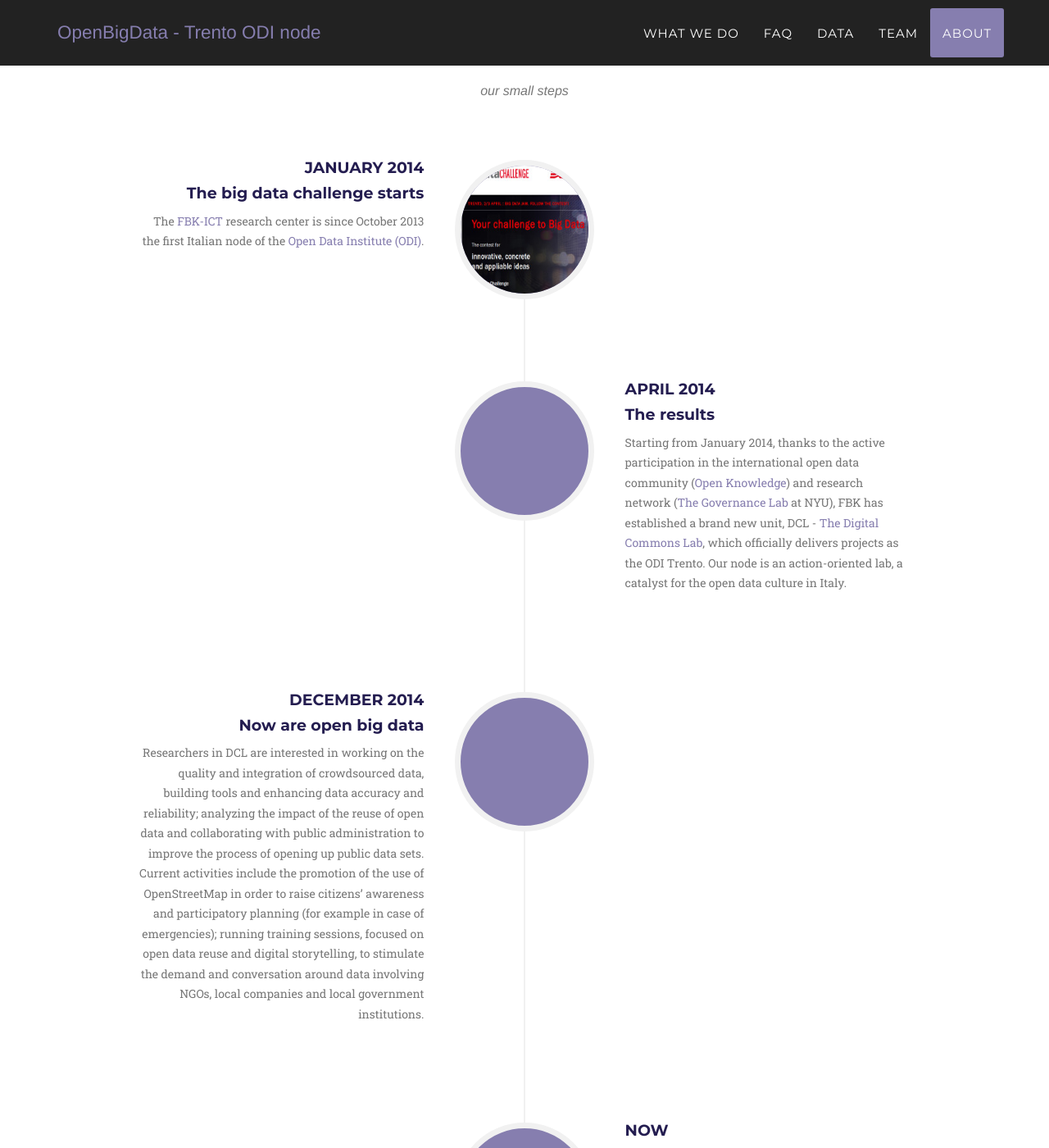
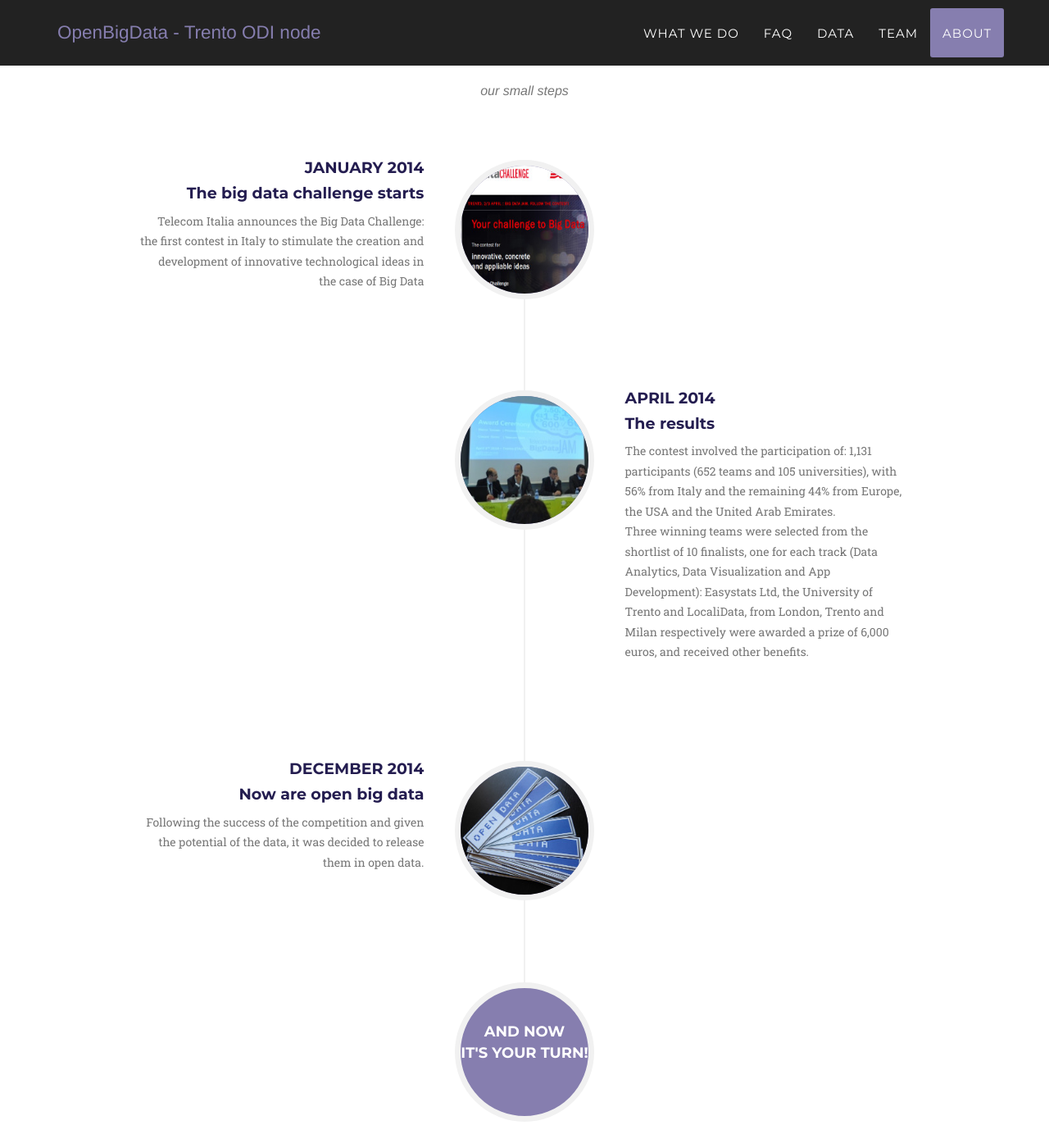
Before and after one commit to theodifbk/theodifbk.github.io, a Jekyll site: the page built from openbigdata/index.html, in a window 1280 px wide and 1400 px high, scrolled down 3547 px. Shown: the whole window at 82% size. Built offline with Jekyll 4.4.1, drawn with Linux system fonts in a browser that asks for light colours; some web fonts are replaced; some of the changed text lies outside the part shown.

Commit message:
new about

```diff
--- a/_includes/openbigdata/about.html
+++ b/_includes/openbigdata/about.html
@@ -20,7 +20,8 @@
                                     <h4 class="subheading">The big data challenge starts</h4>
                                 </div>
                                 <div class="timeline-body">
-                                    <p class="text-muted">The <a href="http://ict.fbk.eu">FBK-ICT</a> research center is since October 2013 the first Italian node of the <a href="http://theodi.org">Open Data Institute (ODI)</a>.</p>
+                                    <p class="text-muted">Telecom Italia announces the Big Data Challenge:
+the first contest in Italy to stimulate the creation and development of innovative technological ideas in the case of Big Data</p>
                                 </div>
                             </div>
                         </li>
@@ -34,7 +35,8 @@
                                     <h4 class="subheading">The results</h4>
                                 </div>
                                 <div class="timeline-body">
-                                    <p class="text-muted">Starting from January 2014, thanks to the active participation in the international open data community (<a href="http://okfn.org">Open Knowledge</a>) and research network (<a href="http://thegovlab.org">The Governance Lab</a> at NYU), FBK has established a brand new unit, DCL - <a href="http://digitalcommonslab.fbk.eu">The Digital Commons Lab</a>, which officially delivers projects as the ODI Trento. Our node is an action-oriented lab, a catalyst for the open data culture in Italy. </p>
+                                    <p class="text-muted">The contest involved the participation of: 1,131 participants (652 teams and 105 universities), with 56% from Italy and the remaining 44% from Europe, the USA and the United Arab Emirates.<br/>
+Three winning teams were selected from the shortlist of 10 finalists, one for each track (Data Analytics, Data Visualization and App Development): Easystats Ltd, the University of Trento and LocaliData, from London, Trento and Milan respectively were awarded a prize of 6,000 euros, and received other benefits.</p>
                                 </div>
                             </div>
                         </li>
@@ -48,10 +50,11 @@
                                     <h4 class="subheading">Now are open big data</h4>
                                 </div>
                                 <div class="timeline-body">
-                                    <p class="text-muted">Researchers in DCL are interested in working on the quality and integration of crowdsourced data, building tools and enhancing data accuracy and reliability; analyzing the impact of the reuse of open data and collaborating with public administration to improve the process of opening up public data sets.  Current activities include the promotion of the use of OpenStreetMap in order to raise citizens’ awareness and participatory planning (for example in case of emergencies);  running training sessions, focused on open data reuse and digital storytelling, to stimulate the demand and conversation around data involving NGOs, local companies and local government institutions. </p>
+                                    <p class="text-muted">Following the success of the competition and given the potential of the data, it was decided to release them in open data.</p>
                                 </div>
                             </div>
                         </li>
+<!--
                         <li class="timeline-inverted">
                             <div class="timeline-image">
                                 <img class="img-circle img-responsive" src="img/about/4.jpg" alt="">
@@ -66,11 +69,11 @@
                                 </div>
                             </div>
                         </li>
+-->
                         <li class="timeline-inverted">
                             <div class="timeline-image">
-                                <h4>Be Part
-                                    <br>Of Our
-                                    <br>Story!</h4>
+                                <h4>and now
+                                    <br>it's your turn!</h4>
                             </div>
                         </li>
                     </ul>
```
Also changed, not shown: openbigdata/img/about/2.jpg (added), openbigdata/img/about/3.jpg (added).
